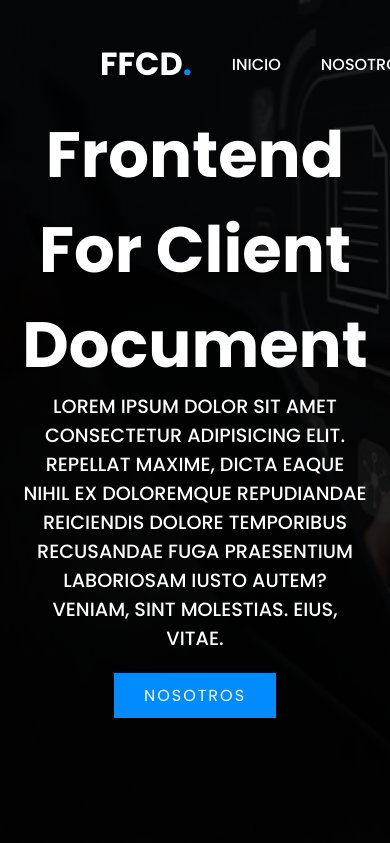
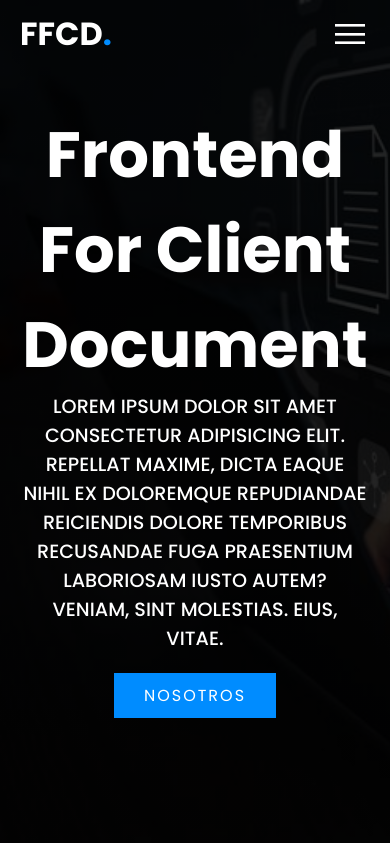
Before and after one commit to Edinson25/Proyecto_U, a PHP site: page / in a window 390 px wide. Shown: the top 843 px of the page. Run offline with PHP 8.4, Linux system fonts and the light colour scheme.

Commit message:
Responsive del banner, donde se ve el toggle menu, cuando la resolucion es disminuida

```diff
--- a/estilos.css
+++ b/estilos.css
@@ -279,3 +279,63 @@ section{
 .derechos span{
     color: #008cff;
 }
+
+@media(max-width:991px){
+    header,
+    header.sticky{
+        padding:10px 20px;
+    }
+
+    header .navegador {
+
+        display: none;
+    }
+
+    header .navegador.active{
+        width: 100%;
+        height: calc(100% - 68px);
+        position: fixed;
+        top: 68px;
+        left: 0;
+        display: flex;
+        justify-content: center;
+        align-items: center;
+        flex-direction: column;
+        background: #fff;
+    }
+
+    header .navegador li{
+
+        margin-left: 0;
+    }
+
+    header .navegador li a{
+        color: #111;
+        font-size: 1.6em;
+    }
+
+    .funcionNav{
+        position: relative;
+        width: 40px;
+        height: 40px;
+        background: url(menu.png);
+        background-size: 30px;
+        background-repeat: no-repeat;
+        background-position: center;
+        cursor: pointer;
+    }
+
+    .funcionNav.active{
+        background: url(close.png);
+        background-size: 25px;
+        background-position: center;
+        background-repeat: no-repeat;
+        cursor: pointer;
+
+
+    }
+
+    header.sticky .funcionNav{
+        filter: invert(1);
+    }
+}
--- a/index.html
+++ b/index.html
@@ -10,12 +10,13 @@
 <body>
     <header>
         <a href="#banner" class="logo">FFCD<span>.</span></a>
+        <div class="funcionNav" onclick="navFuncion();"></div>
         <ul class="navegador">
-            <li><a href="#banner">Inicio</a></li>
-            <li><a href="#nosotros">Nosotros</a></li>
-            <li><a href="#servicios">Servicios</a></li>
-            <li><a href="#contactos">Contactos</a></li>
-            <li><a href="#contactos">Login</a></li>
+            <li><a href="#banner"  onclick="navFuncion();">Inicio</a></li>
+            <li><a href="#nosotros"  onclick="navFuncion();">Nosotros</a></li>
+            <li><a href="#servicios"  onclick="navFuncion();">Servicios</a></li>
+            <li><a href="#contactos"  onclick="navFuncion();">Contactos</a></li>
+            <li><a href="#contactos"  onclick="navFuncion();">Login</a></li>
         </ul>
     </header>
     <section class="banner" id="banner">
```
Also changed, not shown: close.png (added), menu.png (added).
